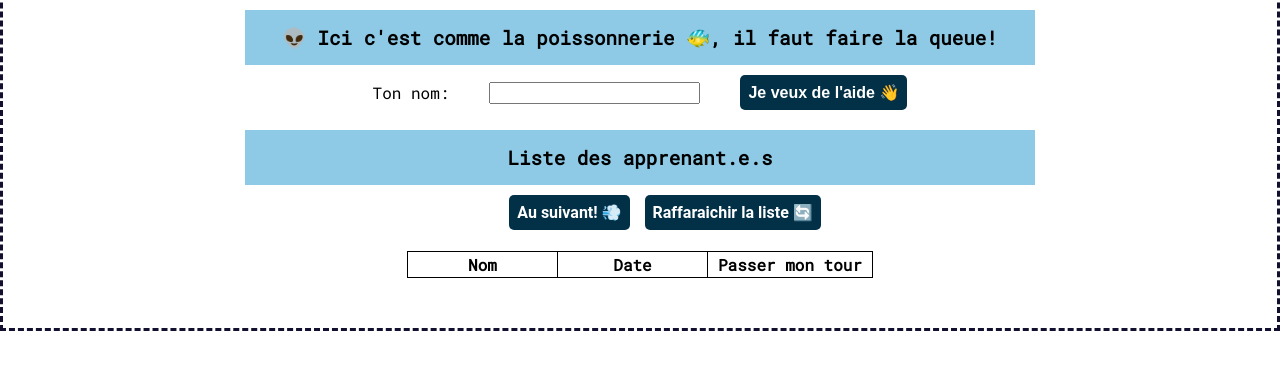
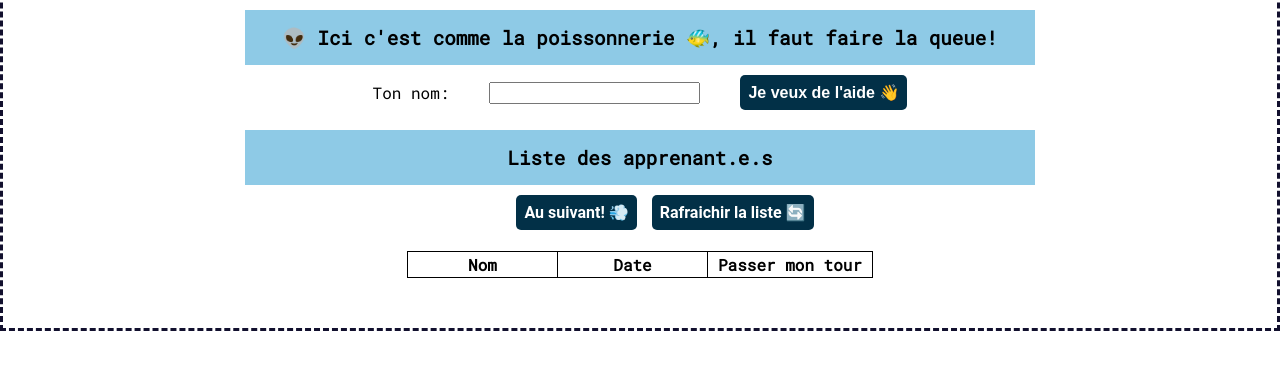
Before and after one commit to ggreg-T/sprint_03, a plain HTML site: page index.html in a window 1280 px wide. Shown: the part 98-468 px from the top of the page. Drawn offline with Linux system fonts and the light colour scheme.

Commit message:
Update index.html

```diff
--- a/index.html
+++ b/index.html
@@ -30,7 +30,7 @@
     <h2>Liste des apprenant.e.s</h2>
     <div id="divbut">
       <button class="but" id="butt1">Au suivant! 💨</button>
-      <button class="raff" id="butt2">Raffaraichir la liste &#128260;</button>
+      <button class="raff" id="butt2">Rafraichir la liste &#128260;</button>
     </div>
     <br />
     <table id="tableau">
```
